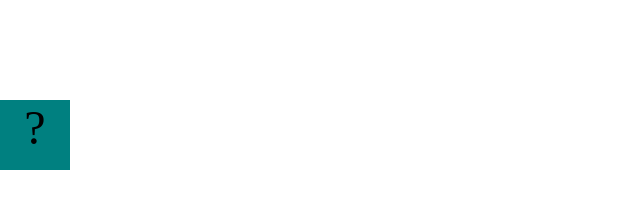
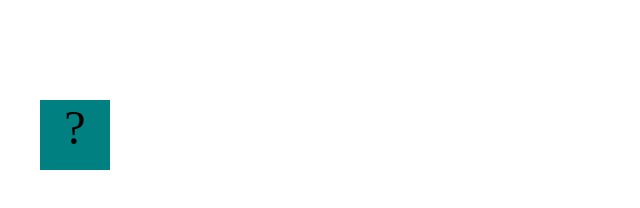
Before and after one commit to Zahidcheema001/Zahidcheema001.github.io, a plain HTML site: page projects/bouncing-box/index.html in a window 1280 px wide. Shown: the whole page, without its empty margins (0-640 px from the left). Drawn offline with Linux system fonts and the light colour scheme.

Commit message:
add bouncing box

```diff
--- a/projects/bouncing-box/index.html
+++ b/projects/bouncing-box/index.html
@@ -62,8 +62,8 @@
 			//////////////////////////////////////////////////////////////////
 
 			// TODO 2 - Variable declarations
-
-
+			var myVariable = 0;
+			var positionX = 0;
 
 			/*
 			This Function will be called 20 times/second. Each time it is called,
@@ -71,8 +71,18 @@
 			turn it around!
 			*/
 			function update() {
-
-
+				myVariable = myVariable + 10;
+				/* Your Code to Increase positionX by 10 HERE */
+				moveBoxTo(positionX);
+				positionX = 0 + 10;
+				myVariable = myVariable + 10;
+				moveBoxTo(positionX);
+				positionX = 10 + 10;
+				moveBoxTo(positionX);
+				positionX = 20 + 10;
+				moveBoxTo(positionX);
+				positionX = 30 + 10;
+				moveBoxTo(positionX);
 			};
 
 			/*
```
